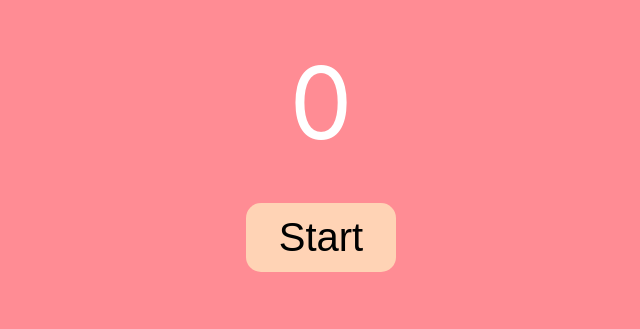
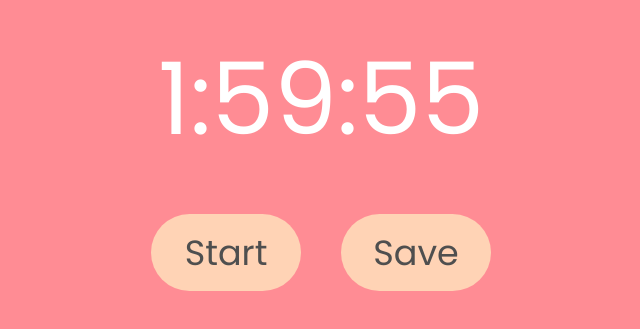
Before and after one commit to kayoken/pomodoro, a React (Vite) app: page / in a window 1280 px wide. Shown: the part 243-572 px from the top of the page, without its empty margins (319-959 px from the left). Built offline with nearby package versions, Linux system fonts and the light colour scheme.

Commit message:
time correct

```diff
--- a/src/App.jsx
+++ b/src/App.jsx
@@ -4,15 +4,16 @@ import Timer from "./components/Timer";
 import Button from "./components/Button";
 
 function App() {
-  const [seconds, setSeconds] = useState(0);
+  const [seconds, setSeconds] = useState(7195);
   const [timerActive, setTimerActive] = useState(false);
   const [intervalId, setIntervalId] = useState(0);
+  const [records, setRecords] = useState({});
 
-  const toggleActive = () => {
+  const handleToggleActive = () => {
     if (!timerActive) {
       const newIntervalId = setInterval(() => {
         setSeconds((seconds) => seconds + 1);
-      }, 1);
+      }, 1000);
       setIntervalId(newIntervalId);
       setTimerActive(true);
     } else {
@@ -21,12 +22,19 @@ function App() {
     }
   };
 
+  const handleSave = () => {};
+
   return (
     <div className={`app ${timerActive ? "active" : ""}`}>
       <Timer seconds={seconds} />
-      <Button onClick={toggleActive} timerActive={timerActive}>
-        {timerActive ? "Stop" : "Start"}
-      </Button>
+      <div>
+        <Button onClick={handleToggleActive} active={timerActive}>
+          {timerActive ? "Stop" : "Start"}
+        </Button>
+        <Button onClick={handleSave} active={timerActive}>
+          Save
+        </Button>
+      </div>
     </div>
   );
 }
--- a/src/App.scss
+++ b/src/App.scss
@@ -4,9 +4,10 @@ $orange: #ffd3b5;
 $pale-rose: #ffaaa6;
 $pink: #ff8c94;
 $white: #fff;
+$black: #4f4f4f;
 
 .app {
-  transition: background-color 0.5s;
+  transition: background-color 1.5s;
   display: flex;
   flex-direction: column;
   align-items: center;
@@ -22,13 +23,14 @@ $white: #fff;
   &.active {
     background-color: $green;
     .timer {
-      color: #000;
+      color: $black;
     }
   }
   .btn {
+    margin: 0 20px;
     transition: all 0.5s;
-    font-size: 40px;
-    border-radius: 15px;
+    font-size: 35px;
+    border-radius: 50px;
     border: 2px solid transparent;
     background-color: $orange;
     cursor: pointer;
--- a/src/components/Button.jsx
+++ b/src/components/Button.jsx
@@ -1,6 +1,6 @@
-const Button = ({ children, onClick, timerActive }) => {
+const Button = ({ children, onClick, active }) => {
   return (
-    <button onClick={onClick} className={`btn ${timerActive ? "active" : ""}`}>
+    <button onClick={onClick} className={`btn ${active ? "active" : ""}`}>
       {children}
     </button>
   );
--- a/src/components/Timer.jsx
+++ b/src/components/Timer.jsx
@@ -1,5 +1,15 @@
 const Timer = ({ seconds }) => {
-  return <div className="timer current-time">{seconds}</div>;
+  const buildString = () => {
+    const hours = Math.floor(seconds / 3600);
+    const finalSeconds = seconds % 60;
+
+    const remainingSeconds = Math.floor(seconds % 3600);
+    const minutes = Math.floor(remainingSeconds / 60);
+
+    return `${hours + ":" + minutes + ":" + finalSeconds}`;
+  };
+
+  return <div className="timer current-time">{buildString()}</div>;
 };
 
 export default Timer;
--- a/src/index.scss
+++ b/src/index.scss
@@ -1,14 +1,18 @@
+@import url("https://fonts.googleapis.com/css2?family=Poppins:wght@100;200;300;400&display=swap");
+
 * {
   box-sizing: border-box;
   margin: 0;
   padding: 0;
+  font-family: "Poppins";
+  color: #4f4f4f;
 }
 
 body {
   margin: 0;
-  font-family: -apple-system, BlinkMacSystemFont, "Segoe UI", "Roboto", "Oxygen",
-    "Ubuntu", "Cantarell", "Fira Sans", "Droid Sans", "Helvetica Neue",
-    sans-serif;
+  font-family: "Poppins", -apple-system, BlinkMacSystemFont, "Segoe UI",
+    "Roboto", "Oxygen", "Ubuntu", "Cantarell", "Fira Sans", "Droid Sans",
+    "Helvetica Neue", sans-serif;
   -webkit-font-smoothing: antialiased;
   -moz-osx-font-smoothing: grayscale;
 }
```
